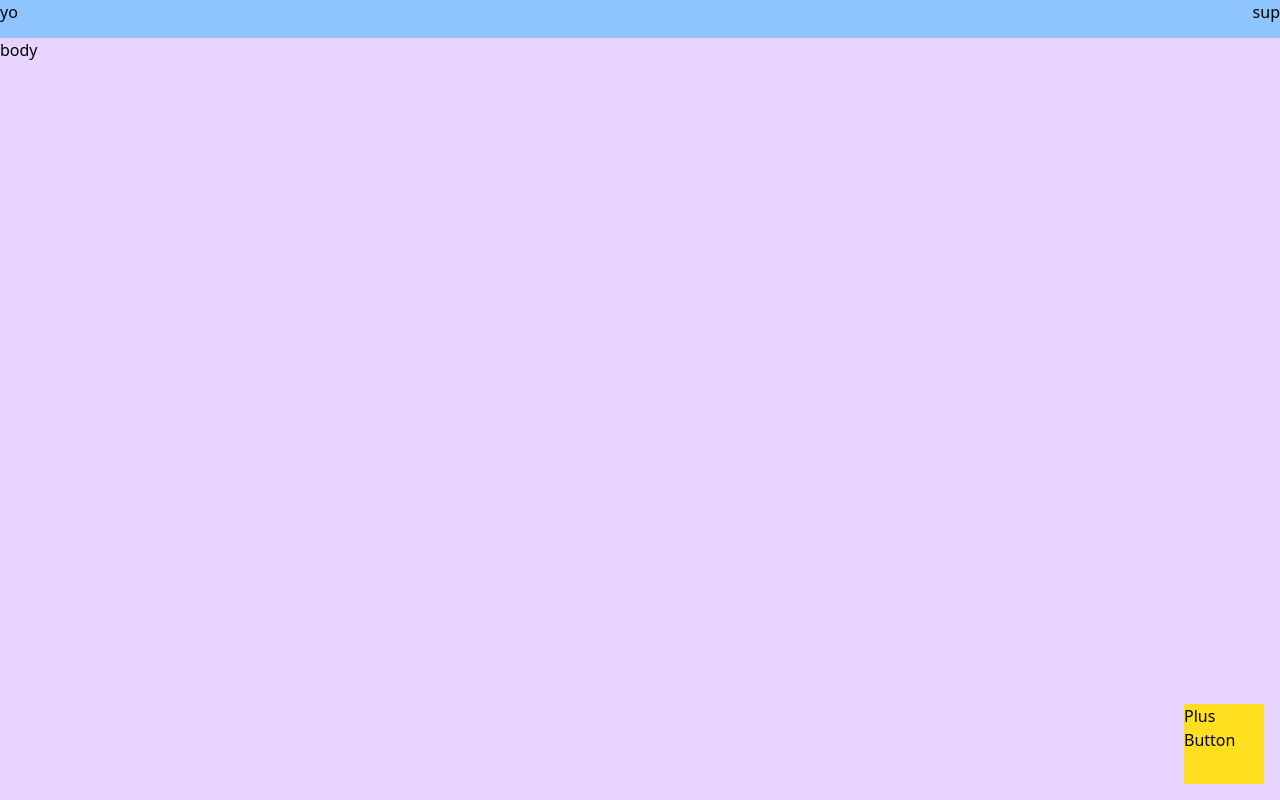
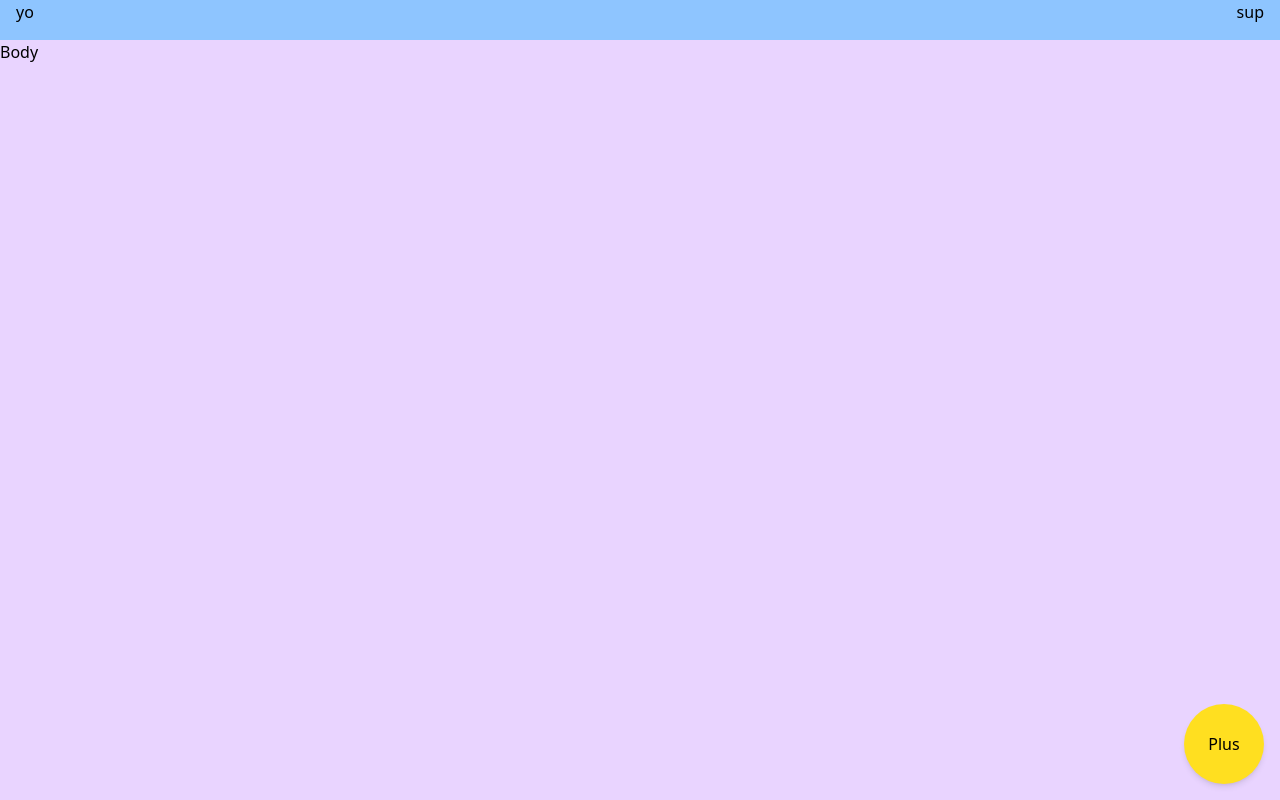
Before and after one commit to DenysPashkov/DropshipTracker, a React (Vite) app: page / in a window 1280 px wide. Built offline with nearby package versions, Linux system fonts and the light colour scheme.

Commit message:
improved code reusability separating the various component of the Home in various components

```diff
--- /dev/null
+++ b/src/components/FloatingButton.tsx
@@ -0,0 +1,7 @@
+export function FloatingButton() {
+  return (
+    <div className="fixed bottom-4 right-4 w-20 h-20 bg-yellow-300 flex items-center justify-center rounded-full shadow-md z-20">
+      Plus
+    </div>
+  );
+}
--- /dev/null
+++ b/src/components/Header.tsx
@@ -0,0 +1,8 @@
+export function Header() {
+  return (
+    <div className="fixed top-0 left-0 right-0 h-10 bg-blue-300 flex flex-row justify-between px-4 z-10">
+      <p>yo</p>
+      <p>sup</p>
+    </div>
+  );
+}
--- /dev/null
+++ b/src/components/HomeBody.tsx
@@ -0,0 +1,3 @@
+export function HomeBody() {
+  return <div className="flex w-full bg-purple-200 h-full">Body</div>;
+}
--- a/src/screens/Home.tsx
+++ b/src/screens/Home.tsx
@@ -1,16 +1,14 @@
+import { FloatingButton } from "../components/FloatingButton";
+import { Header } from "../components/Header";
+import { HomeBody } from "../components/HomeBody";
+
 export function Home() {
   return (
-    <div className="h-full">
-      <div className=" flex flex-col w-full h-full bg-green-200">
-        <div className="flex flex-row w-full h-10 bg-blue-300 justify-between">
-          <p>yo</p>
-          <p>sup</p>
-        </div>
-        <p className="flex w-full h-full bg-purple-200">body</p>
-      </div>
-      <div className="w-20 h-20 bg-yellow-300 z-2 fixed bottom-4 right-4">
-        Plus Button
-      </div>
+    <div className="h-screen pt-10">
+      {/* pt-10 to offset the fixed header height */}
+      <Header />
+      <HomeBody />
+      <FloatingButton />
     </div>
   );
 }
```
